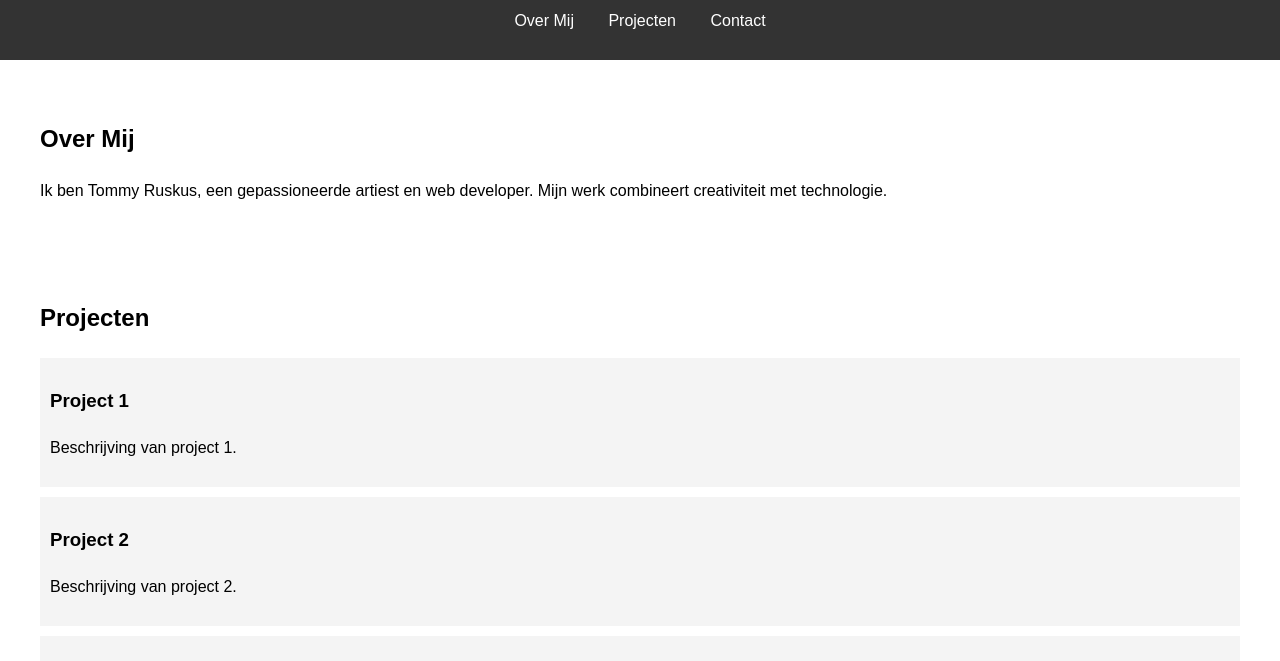
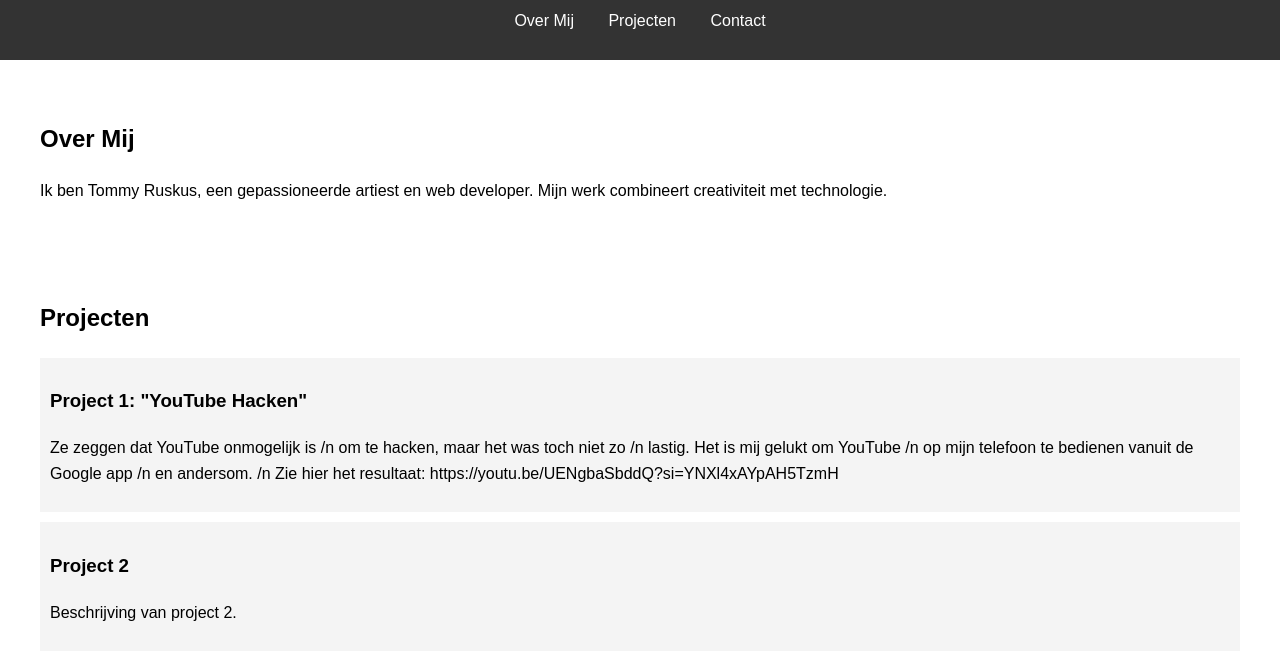
Before and after one commit to nlsefouh/Portfolio, a plain HTML site: page index.html in a window 1280 px wide. Shown: the part 96-757 px from the top of the page. Drawn offline with Linux system fonts and the light colour scheme.

Commit message:
Update index.html

```diff
--- a/index.html
+++ b/index.html
@@ -26,8 +26,13 @@
     <section id="projects">
         <h2>Projecten</h2>
         <div class="project">
-            <h3>Project 1</h3>
-            <p>Beschrijving van project 1.</p>
+            <h3>Project 1: "YouTube Hacken"</h3>
+            <p>Ze zeggen dat YouTube onmogelijk is /n
+            om te hacken, maar het was toch niet zo /n
+            lastig. Het is mij gelukt om YouTube /n
+            op mijn telefoon te bedienen vanuit de Google app /n
+            en andersom. /n
+            Zie hier het resultaat: https://youtu.be/UENgbaSbddQ?si=YNXl4xAYpAH5TzmH </p>
         </div>
         <div class="project">
             <h3>Project 2</h3>
```
